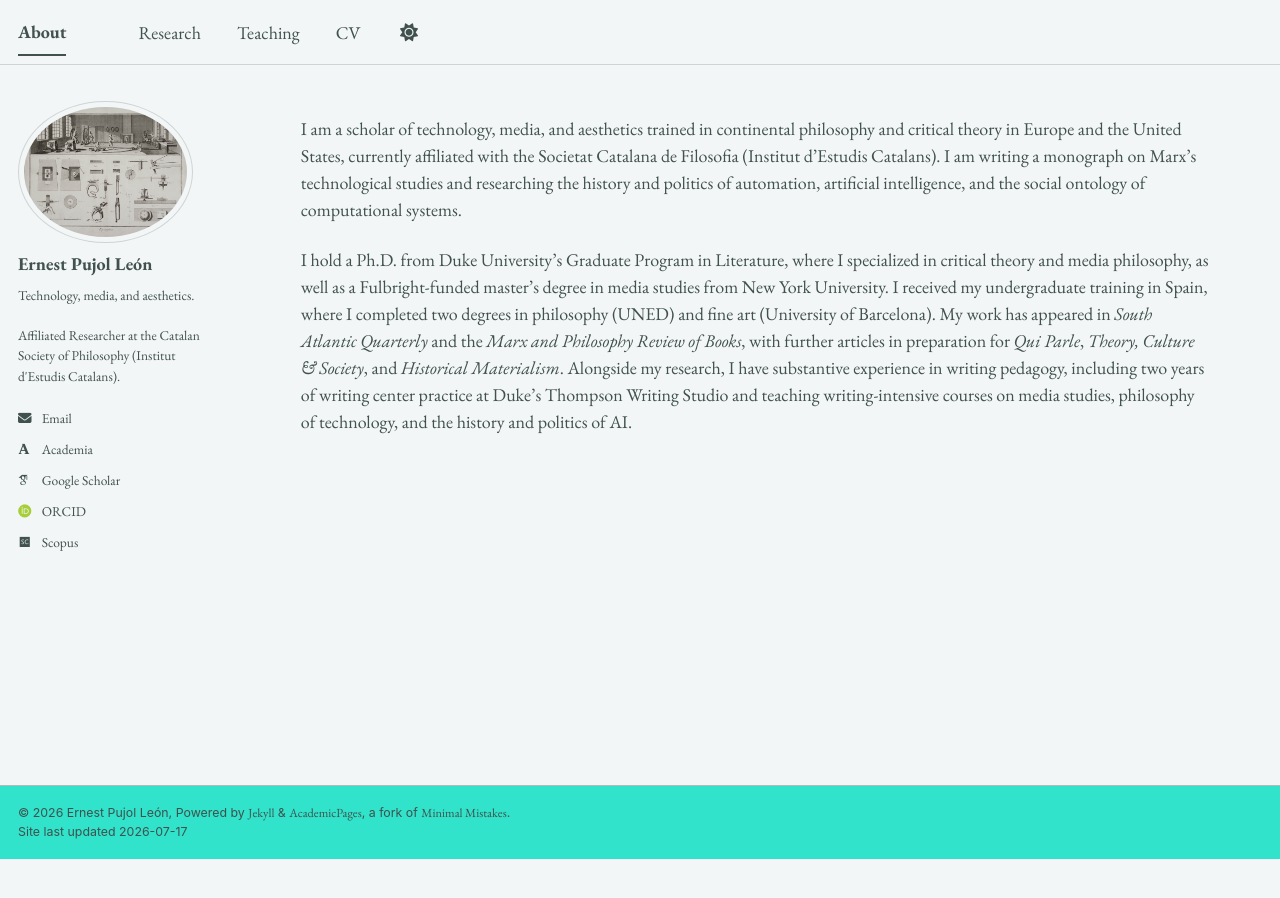
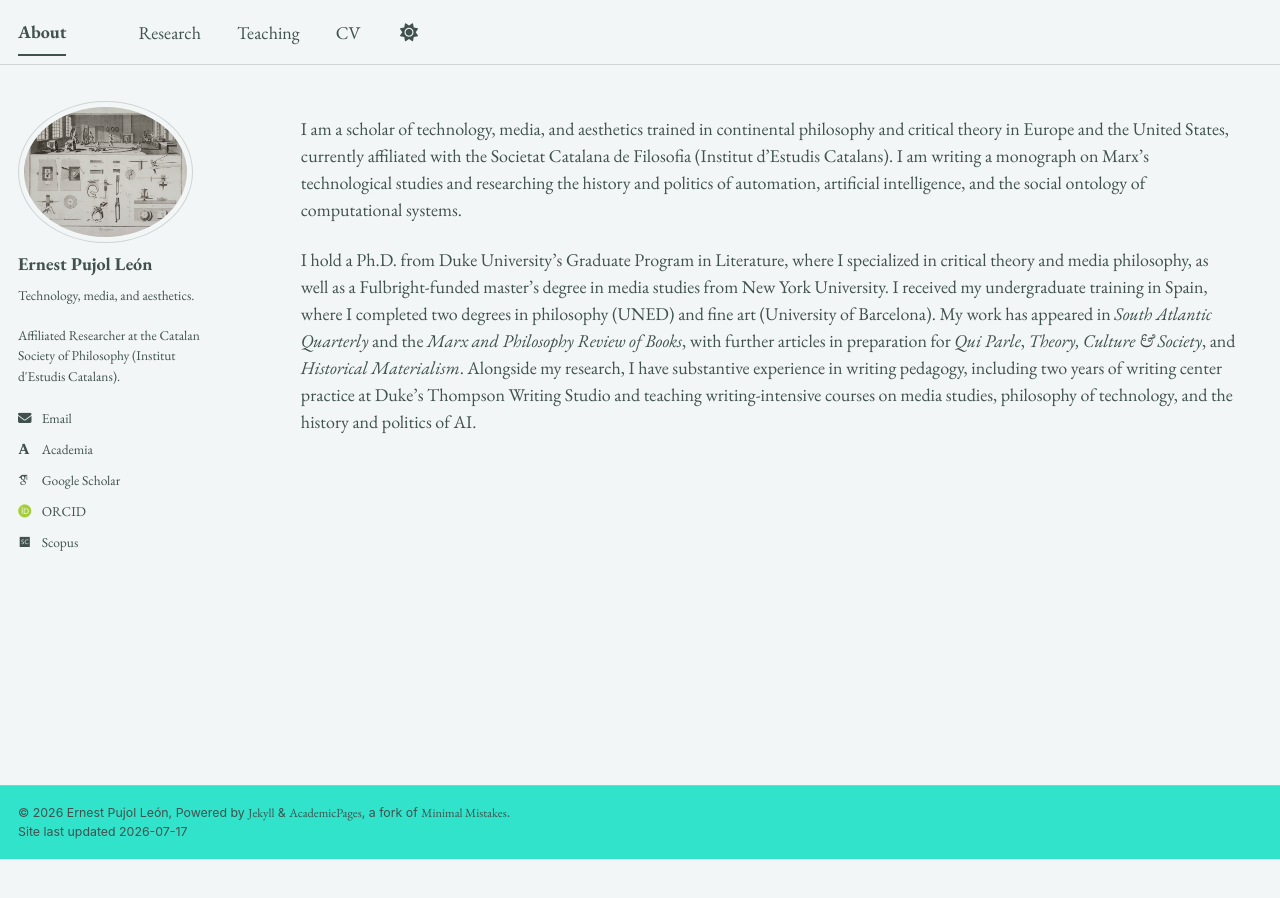
Before and after one commit to epujol90/epujol90.github.io, a Jekyll site: the page built from _pages/about.md, in a window 1280 px wide. Built offline with Jekyll 4.4.1, drawn with Linux system fonts in a browser that asks for light colours; some web fonts are replaced; a script bundle is joined from its source files by our own code; library files that are not in the unit come from our copies.

Commit message:
Update _page.scss

```diff
--- a/_sass/layout/_page.scss
+++ b/_sass/layout/_page.scss
@@ -20,7 +20,7 @@
   @include breakpoint($large) {
     @include span(10 of 12 last);
     @include prefix(0.5 of 12);
-    @include suffix(0.5 of 12);
+    @include suffix(0.25 of 12);
   }
 
   .page__inner-wrap {
```
